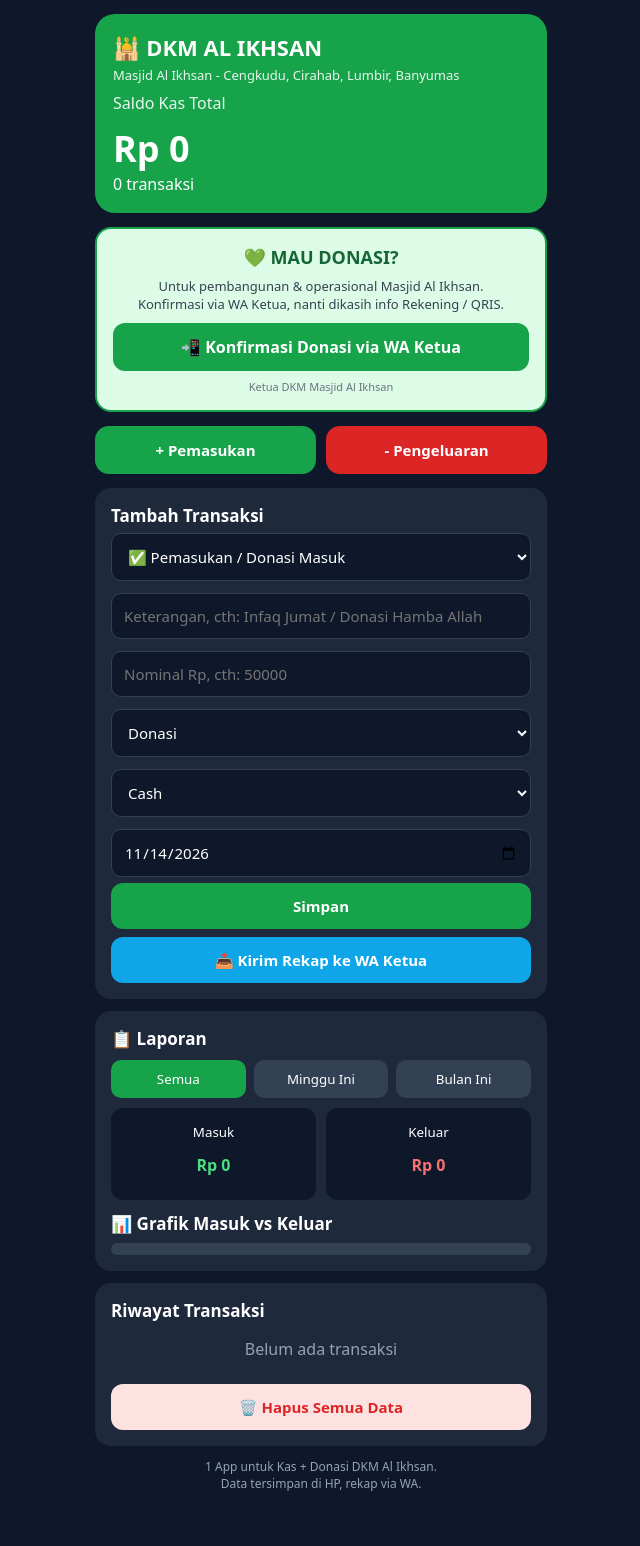
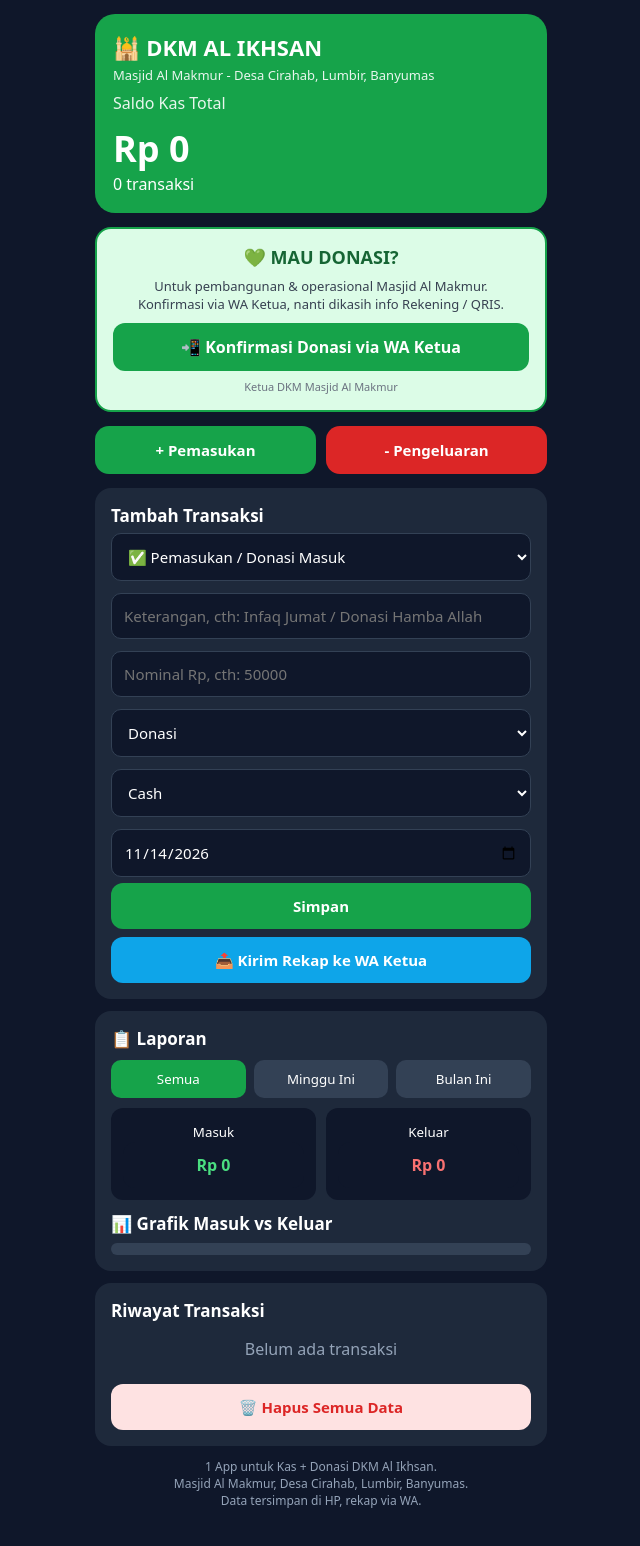
Before and after one commit to Cengkudu800mdpl/Kas-masjid-alikhsan, a plain HTML site: page index.html in a window 1280 px wide. Shown: the whole page, without its empty margins (319-959 px from the left). Drawn offline with Linux system fonts and the light colour scheme.

Commit message:
Enhance HTML metadata for DKM Al Ikhsan
Updated title and descriptions for DKM Al Ikhsan and Masjid Al Makmur. Added meta tags for better SEO.

```diff
--- a/index.html
+++ b/index.html
@@ -3,7 +3,9 @@
 <head>
 <meta charset="UTF-8">
 <meta name="viewport" content="width=device-width, initial-scale=1.0">
-<title>DKM Al Ikhsan - Kas & Donasi</title>
+<title>DKM Al Ikhsan - Kas & Donasi Masjid Al Makmur</title>
+<meta property="og:title" content="DKM AL IKHSAN - Kas & Donasi Masjid Al Makmur">
+<meta property="og:description" content="Cek kas, donasi & laporan Masjid Al Makmur, Desa Cirahab, Lumbir, Banyumas. Transparan & update.">
 <style>
 *{box-sizing:border-box;font-family:system-ui,Arial}
 body{margin:0;background:#0f172a;color:#fff}
@@ -40,13 +42,13 @@ input,select{width:100%;padding:12px;border:1px solid #334155;border-radius:10px
 </head>
 <body>
 <div class="wrap">
-<div class="header"><h1>🕌 DKM AL IKHSAN</h1><p>Masjid Al Ikhsan - Cengkudu, Cirahab, Lumbir, Banyumas</p><div style="margin-top:8px;opacity:.9">Saldo Kas Total</div><div class="saldo" id="saldo">Rp 0</div><div id="jml">0 transaksi</div></div>
-<div class="donasi"><b>💚 MAU DONASI?</b><p>Untuk pembangunan & operasional Masjid Al Ikhsan.<br>Konfirmasi via WA Ketua, nanti dikasih info Rekening / QRIS.</p><a class="btn-wa" target="_blank" href="https://wa.me/6283863945761?text=Assalamualaikum%20Pak%20Ketua%2C%20saya%20mau%20donasi%20untuk%20Masjid%20Al%20Ikhsan.%20Mohon%20info%20rekening%20%2F%20QRIS-nya.">📲 Konfirmasi Donasi via WA Ketua</a><div style="font-size:11px;color:#6b7280;margin-top:8px">Ketua DKM Masjid Al Ikhsan</div></div>
+<div class="header"><h1>🕌 DKM AL IKHSAN</h1><p>Masjid Al Makmur - Desa Cirahab, Lumbir, Banyumas</p><div style="margin-top:8px;opacity:.9">Saldo Kas Total</div><div class="saldo" id="saldo">Rp 0</div><div id="jml">0 transaksi</div></div>
+<div class="donasi"><b>💚 MAU DONASI?</b><p>Untuk pembangunan & operasional Masjid Al Makmur.<br>Konfirmasi via WA Ketua, nanti dikasih info Rekening / QRIS.</p><a class="btn-wa" target="_blank" href="https://wa.me/6283863945761?text=Assalamualaikum%20Pak%20Ketua%2C%20saya%20mau%20donasi%20untuk%20Masjid%20Al%20Makmur.%20Mohon%20info%20rekening%20%2F%20QRIS-nya.">📲 Konfirmasi Donasi via WA Ketua</a><div style="font-size:11px;color:#6b7280;margin-top:8px">Ketua DKM Masjid Al Makmur</div></div>
 <div class="row"><button class="btn-big btn-masuk" onclick="setJenis('masuk')">+ Pemasukan</button><button class="btn-big btn-keluar" onclick="setJenis('keluar')">- Pengeluaran</button></div>
 <div class="card"><b>Tambah Transaksi</b><select id="jenis"><option value="masuk">✅ Pemasukan / Donasi Masuk</option><option value="keluar">❌ Pengeluaran</option></select><input id="ket" placeholder="Keterangan, cth: Infaq Jumat / Donasi Hamba Allah"><input id="nominal" type="number" placeholder="Nominal Rp, cth: 50000"><select id="kategori"><option>Donasi</option><option>Infaq Jumat</option><option>Kotak Amal</option><option>Listrik / Air</option><option>Kebersihan</option><option>Pembangunan</option><option>Lainnya</option></select><select id="metode"><option>Cash</option><option>Transfer</option><option>QRIS</option></select><input id="tanggal" type="date"><button class="btn btn-simpan" onclick="simpan()">Simpan</button><button class="btn btn-rekap" onclick="rekapWA()">📤 Kirim Rekap ke WA Ketua</button></div>
 <div class="card"><b>📋 Laporan</b><div class="filter"><button id="fSemua" class="on" onclick="setFilter('semua')">Semua</button><button id="fMinggu" onclick="setFilter('minggu')">Minggu Ini</button><button id="fBulan" onclick="setFilter('bulan')">Bulan Ini</button></div><div class="mini"><div><small>Masuk</small><div class="masuk" id="tMasuk">Rp 0</div></div><div><small>Keluar</small><div class="keluar" id="tKeluar">Rp 0</div></div></div><div style="margin-top:12px"><b>📊 Grafik Masuk vs Keluar</b><div class="bar"><div id="barMasuk" style="background:#16a34a"></div><div id="barKeluar" style="background:#dc2626"></div></div></div></div>
 <div class="card"><b>Riwayat Transaksi</b><div id="list"></div><button class="btn" style="background:#fee2e2;color:#dc2626;margin-top:8px" onclick="hapusSemua()">🗑️ Hapus Semua Data</button></div>
-<p style="text-align:center;font-size:12px;color:#94a3b8">1 App untuk Kas + Donasi DKM Al Ikhsan.<br>Data tersimpan di HP, rekap via WA.</p>
+<p style="text-align:center;font-size:12px;color:#94a3b8">1 App untuk Kas + Donasi DKM Al Ikhsan.<br>Masjid Al Makmur, Desa Cirahab, Lumbir, Banyumas.<br>Data tersimpan di HP, rekap via WA.</p>
 </div>
 <script>
 let data = JSON.parse(localStorage.getItem('kasAlIkhsan') || '[]');
@@ -94,7 +96,7 @@ document.getElementById('barKeluar').style.width=(tk/tot*100)+'%';
 function hapus(i){ if(confirm('Hapus transaksi ini?')){ data.splice(i,1); localStorage.setItem('kasAlIkhsan', JSON.stringify(data)); render(); } }
 function hapusSemua(){ if(confirm('Hapus semua data?')){ data=[]; localStorage.removeItem('kasAlIkhsan'); render(); } }
 function rekapWA(){
-let tm=0, tk=0; let teks='*REKAP KAS DKM AL IKHSAN*%0A%0A';
+let tm=0, tk=0; let teks='*REKAP KAS DKM AL IKHSAN - MASJID AL MAKMUR*%0A%0A';
 data.slice().reverse().forEach(d=>{ if(d.j=='masuk') tm+=d.n; else tk+=d.n; teks += (d.j=='masuk'?'MASUK ':'KELUAR ') + d.t + ' - ' + d.k + ' : ' + fmt(d.n) + '%0A'; });
 teks += '%0A*Total Masuk:* ' + fmt(tm) + '%0A*Total Keluar:* ' + fmt(tk) + '%0A*SALDO:* ' + fmt(tm-tk);
 window.open('https://wa.me/6283863945761?text=' + teks, '_blank');
```
